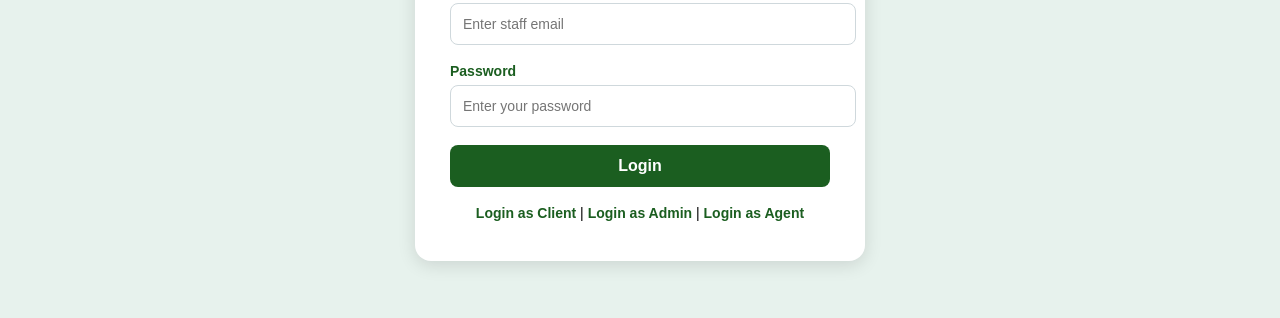
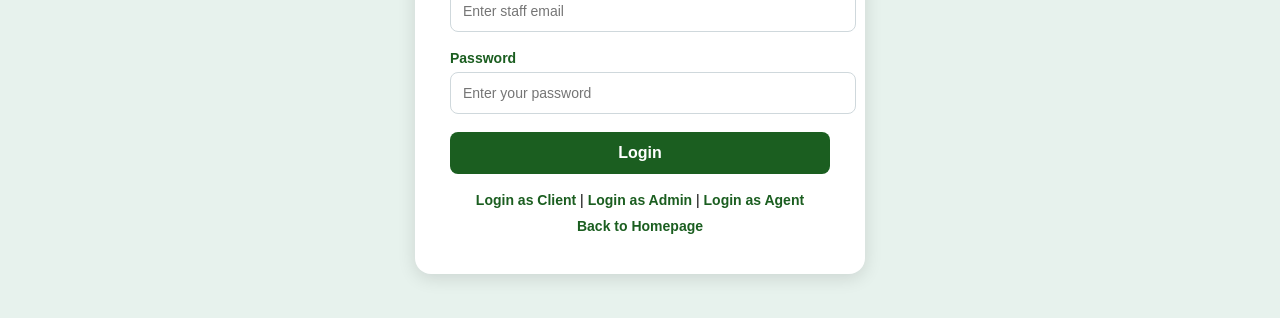
Before and after one commit to JohnBennyFabonan/BlessedRCDevelopmentCorporation, a plain HTML site: page staff/staff_login.html in a window 1280 px wide. Shown: the part 378-696 px from the top of the page. Drawn offline with Linux system fonts and the light colour scheme.

Commit message:
Update staff_login.html

```diff
--- a/staff/staff_login.html
+++ b/staff/staff_login.html
@@ -135,6 +135,11 @@
         <a href="/admin/admin_login.html">Login as Admin</a> |
         <a href="/agent/agent_login.html">Login as Agent</a>
       </div>
+
+      <div class="login-links" style="margin-top: 10px;">
+  <a href="/index.html">Back to Homepage</a>
+</div>
+
     </div>
   </div>
 
```
